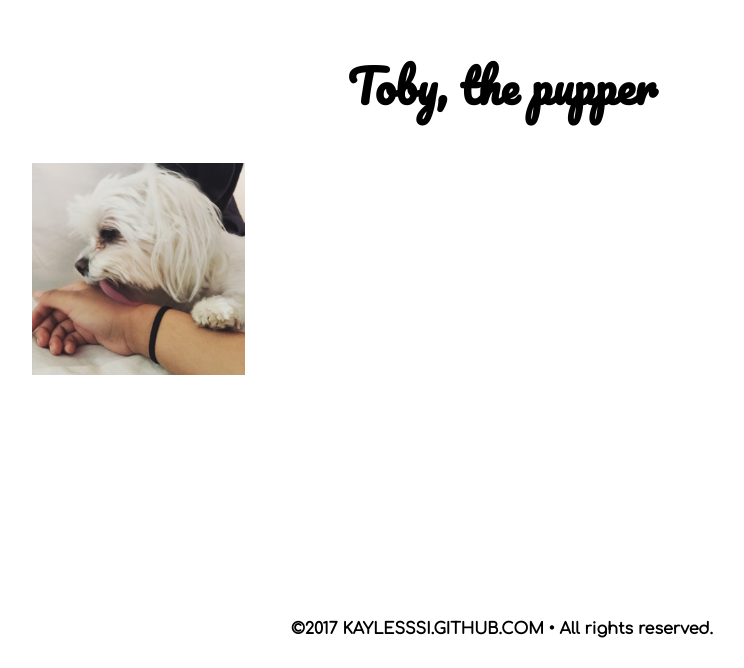
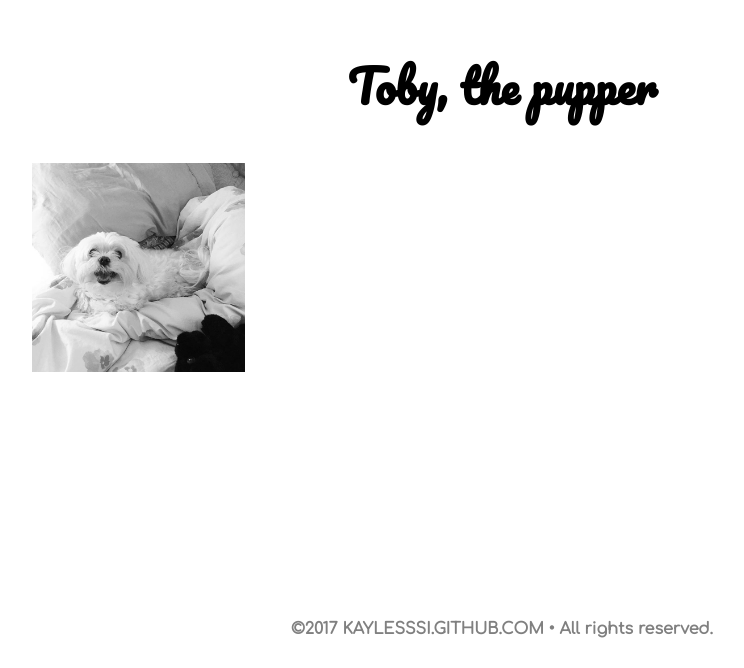
Before and after one commit to kaylesssi/onepagewebsite, a plain HTML site: page index.html in a window 1280 px wide. Shown: the part 1209-1877 px from the top of the page, without its empty margins (138-882 px from the left). Drawn offline with nearby package versions, Linux system fonts and the light colour scheme; files that its build step writes are made by us from their sources.

Commit message:
changing color on navbar/changedtobypic

```diff
--- a/css/main.css
+++ b/css/main.css
@@ -1,22 +1,24 @@
 html {
   font-family: 'Comfortaa', cursive;
   text-align: center;
-  font-color: black;
+  color: grey;
 }
 h1 {
   font-family: 'Pacifico', cursive;
   text-align: center;
   padding-top: 5px;
   font-size: 45px;
+  color: black;
 }
 nav {
   position: fixed;
-  background-color: white;
+  background-color: lightgrey;
   bottom: 0;
   width: 100%;
   text-align: center;
   min-height: 50px;
   z-index: 1;
+  color: grey;
 }
 
 nav li {
@@ -80,6 +82,11 @@ img {
   height: auto;
 }
 
+footer {
+  border-top: 30px grey;
+
+}
+
 @media (max-width: 768px){
   nav li {
     display: none;
--- a/index.html
+++ b/index.html
@@ -50,8 +50,8 @@
           <section id="pupper">
             <h1>Toby, the pupper</h1>
             <div class="col-xs-6 col-md-4 col-lg-3">
-              <a data-fancybox="gallery" href="images/toby.jpg">
-                <img class="img-responsive" src="images/toby.jpg" alt="">
+              <a data-fancybox="gallery" href="images/photo4.jpg">
+                <img class="img-responsive" src="images/photo4.jpg" alt="">
               </a>
             </div>
           </section>
```
Also changed, not shown: images/photo4.jpg (added).
